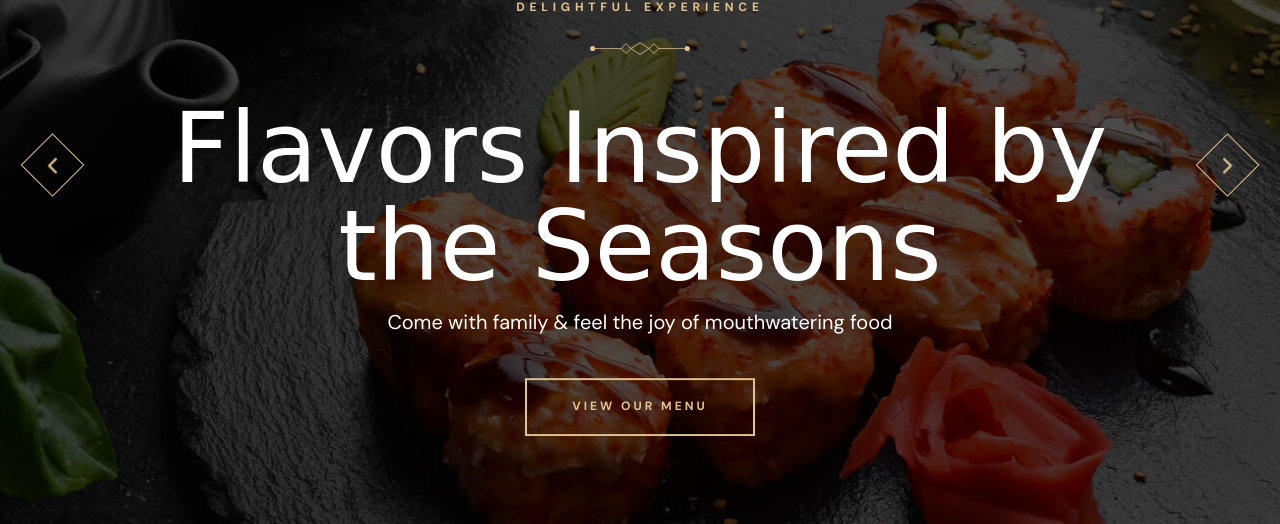
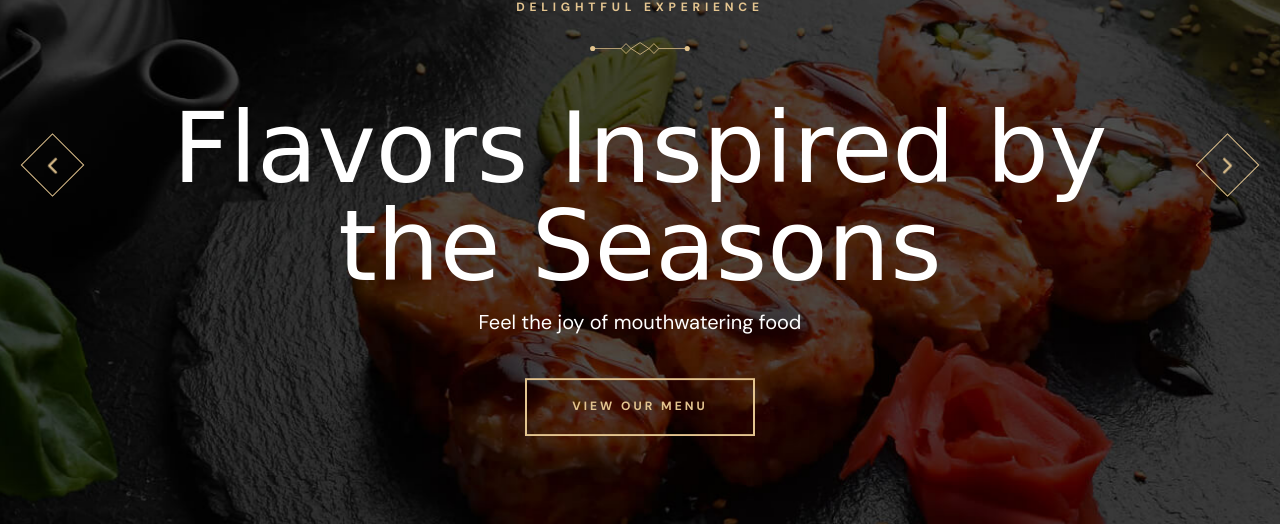
Before and after one commit to TheBadprogrammerAadi/TipsTastyTakeaway, a plain HTML site: page index.html in a window 1280 px wide. Both pictures are taken after a click on the link "HOME". Shown: the part 305-829 px from the top of the page. Drawn offline with nearby package versions, Linux system fonts and the light colour scheme; a web font is replaced by a local one.

Commit message:
Update index.html

```diff
--- a/index.html
+++ b/index.html
@@ -217,7 +217,7 @@
             </h1>
 
             <p class="body-2 hero-text slider-reveal">
-              Come with family & feel the joy of mouthwatering food
+               Feel the joy of mouthwatering food
             </p>
 
             <a href="#" class="btn btn-primary slider-reveal">
```
